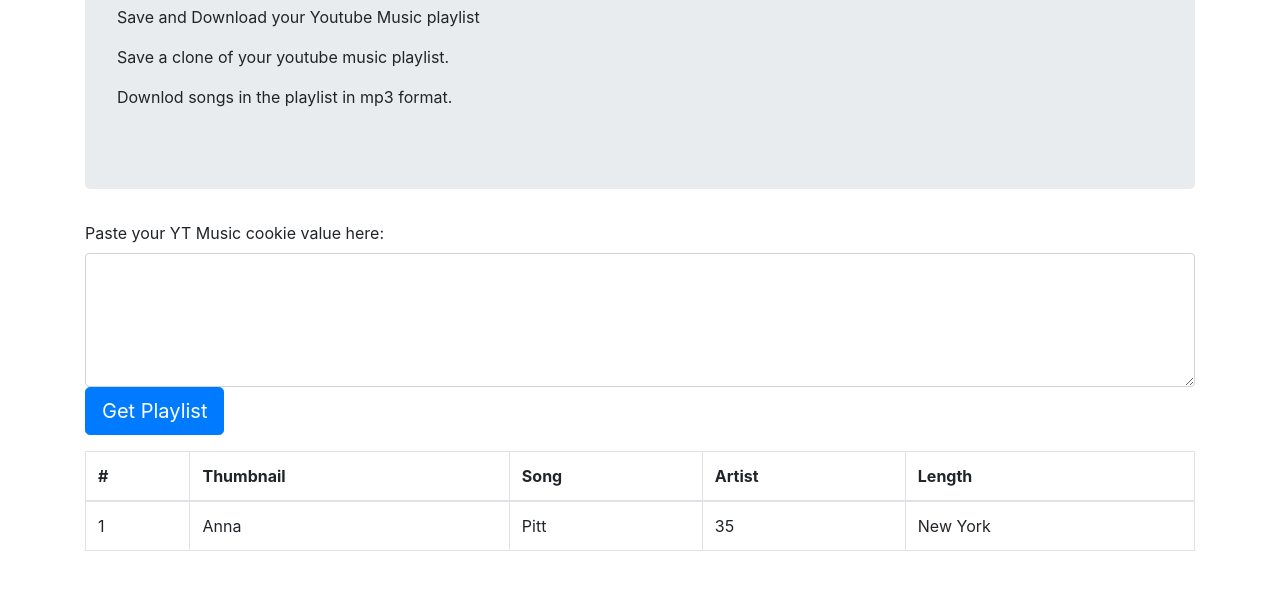
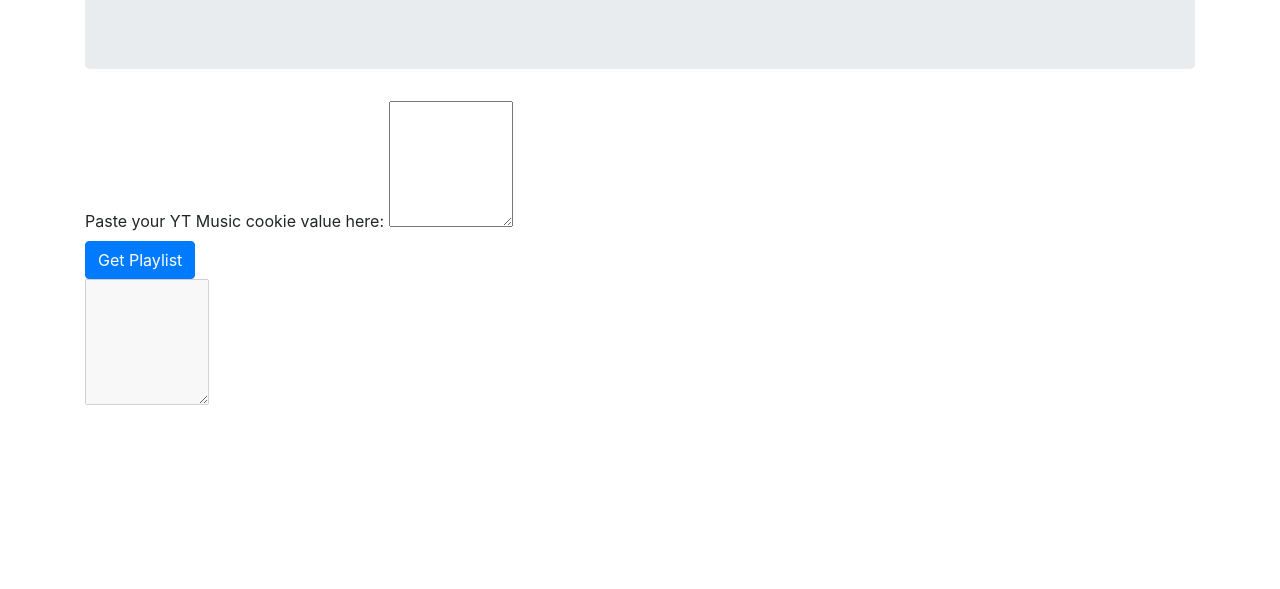
Before and after one commit to a7aezay/music-playlist-downloader, a website: page public/index.html in a window 1280 px wide. Shown: the part 115-704 px from the top of the page. Drawn offline with nearby package versions, Linux system fonts and the light colour scheme.

Commit message:
change UI

```diff
--- a/public/index.html
+++ b/public/index.html
@@ -15,41 +15,20 @@
   <div class="container">
     <div class="jumbotron">
       <h1>Youtube Music Playlist Downloader</h1>
-      <p>Save and Download your Youtube Music playlist </p>
-      <p>Save a clone of your youtube music playlist.</p>
-      <p>Downlod songs in the playlist in mp3 format.</p>
     </div>
-    <div class="form-group">
-      <label for="cookyt">Paste your YT Music cookie value here:</label>
-      <textarea class="form-control" rows="5" id="comment" name="text"></textarea>
-      <div class="btn-group btn-group-lg">
-        <button type="button" class="btn btn-primary">Get Playlist</button>
-      </div>
-      <br>
+    <!-- Input View -->
+    <div id="cookie-info-view">
+      <label for="cookie-value">Paste your YT Music cookie value here:</label>
+      <textarea rows="5" cols="10" id="cookie-value" name="text"></textarea>
     </div>
-    <div class="table-responsive">
-      <table class="table table-bordered">
-        <thead>
-          <tr>
-            <th>#</th>
-            <th>Thumbnail</th>
-            <th>Song</th>
-            <th>Artist</th>
-            <th>Length</th>
-          </tr>
-        </thead>
-        <tbody>
-          <tr>
-            <td>1</td>
-            <td>Anna</td>
-            <td>Pitt</td>
-            <td>35</td>
-            <td>New York</td>
-          </tr>
-        </tbody>
-      </table>
+    <!-- Action View -->
+    <div id="action-view">
+      <button type="button" class="btn btn-primary">Get Playlist</button>
+    </div>
+    <!-- Output View -->
+    <div id="result-view">
+      <textarea rows="5" cols="10" id="result" name="text" disabled></textarea>
     </div>
   </div>
 </body>
-
 </html>
```
